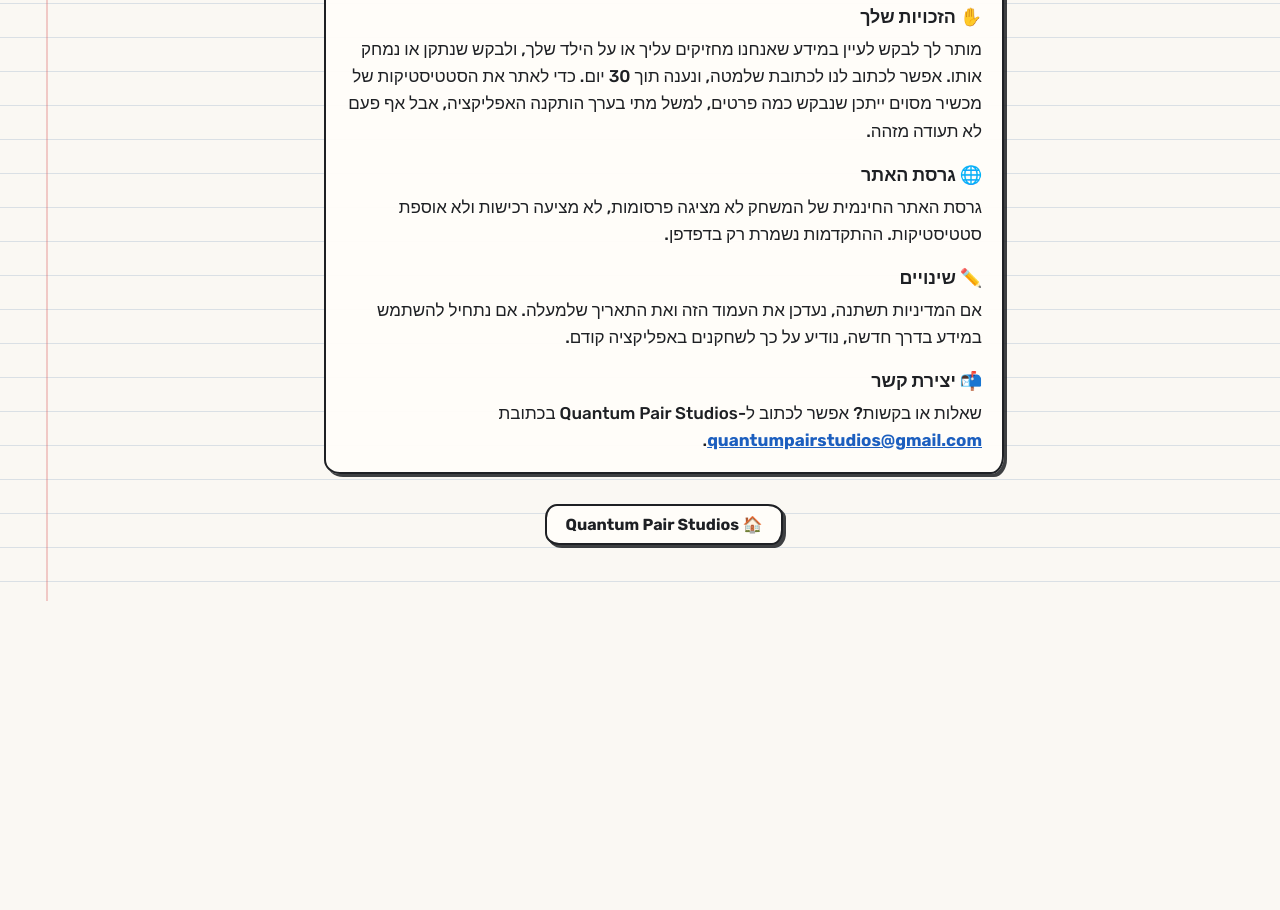
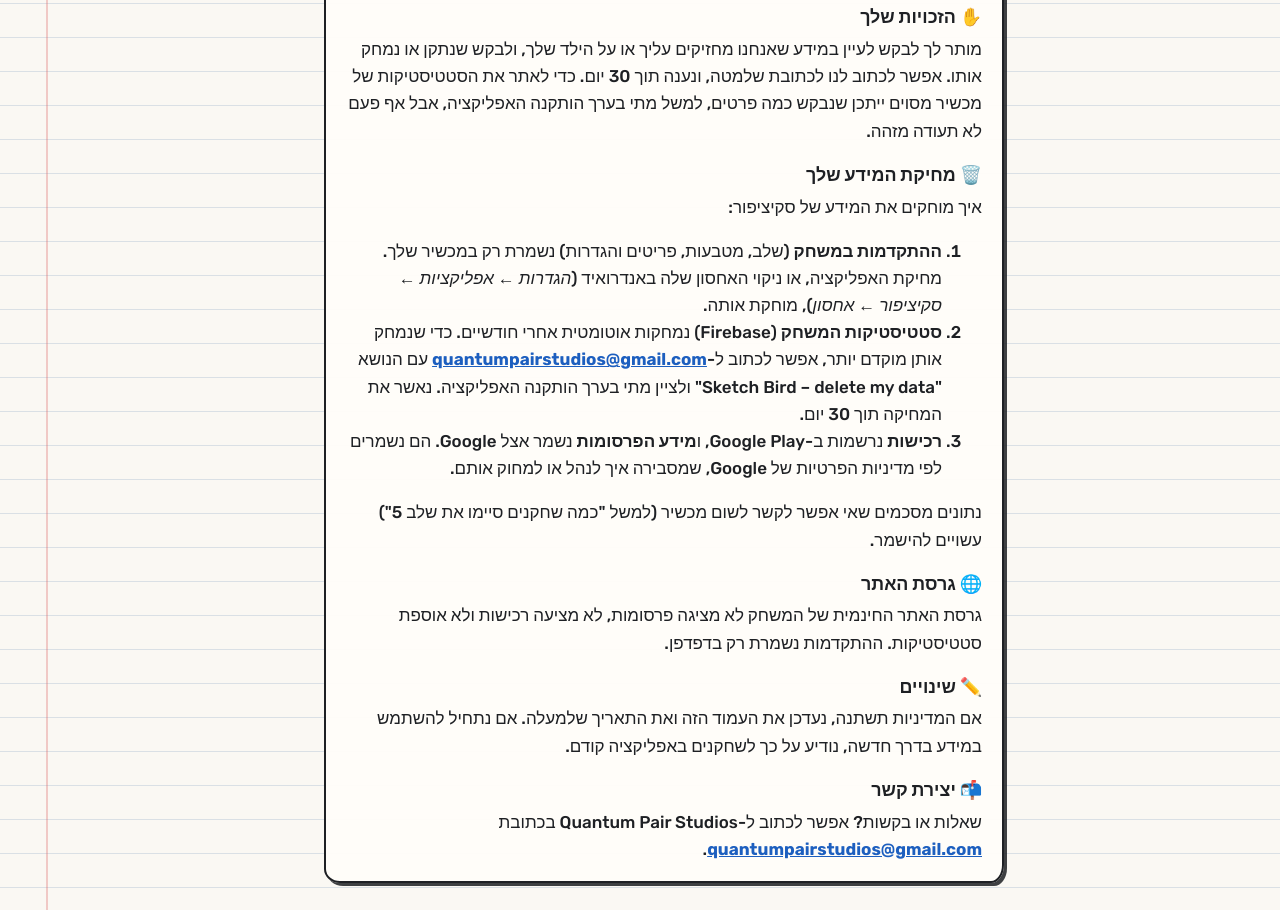
Before and after one commit to quantumpairstudios/quantumpairstudios.github.io, a plain HTML site: page sketch-bird/privacy-he.html in a window 1280 px wide. Shown: the part 1900-2810 px from the top of the page. Before the commit the page ends 2501 px from the top, so only its background shows below. Drawn offline with Linux system fonts and the light colour scheme.

Commit message:
Sketch Bird privacy policy: add a Delete your data section (EN + HE)

```diff
--- a/sketch-bird/privacy-he.html
+++ b/sketch-bird/privacy-he.html
@@ -76,6 +76,17 @@
             <p>מותר לך לבקש לעיין במידע שאנחנו מחזיקים עליך או על הילד שלך, ולבקש שנתקן או נמחק אותו. אפשר לכתוב לנו לכתובת שלמטה, ונענה תוך 30 יום. כדי לאתר את הסטטיסטיקות של מכשיר מסוים ייתכן שנבקש כמה פרטים, למשל מתי בערך הותקנה האפליקציה, אבל אף פעם לא תעודה מזהה.</p>
         </div>
 
+        <div class="section" id="delete-data">
+            <h2>🗑️ מחיקת המידע שלך</h2>
+            <p>איך מוחקים את המידע של סקיציפור:</p>
+            <ol>
+                <li><b>ההתקדמות במשחק</b> (שלב, מטבעות, פריטים והגדרות) נשמרת רק במכשיר שלך. מחיקת האפליקציה, או ניקוי האחסון שלה באנדרואיד (<i>הגדרות ← אפליקציות ← סקיציפור ← אחסון</i>), מוחקת אותה.</li>
+                <li><b>סטטיסטיקות המשחק</b> (Firebase) נמחקות אוטומטית אחרי חודשיים. כדי שנמחק אותן מוקדם יותר, אפשר לכתוב ל-<a href="mailto:quantumpairstudios@gmail.com?subject=Sketch%20Bird%20-%20delete%20my%20data">quantumpairstudios@gmail.com</a> עם הנושא "Sketch Bird – delete my data" ולציין מתי בערך הותקנה האפליקציה. נאשר את המחיקה תוך 30 יום.</li>
+                <li><b>רכישות</b> נרשמות ב-Google Play, ו<b>מידע הפרסומות</b> נשמר אצל Google. הם נשמרים לפי מדיניות הפרטיות של Google, שמסבירה איך לנהל או למחוק אותם.</li>
+            </ol>
+            <p>נתונים מסכמים שאי אפשר לקשר לשום מכשיר (למשל "כמה שחקנים סיימו את שלב 5") עשויים להישמר.</p>
+        </div>
+
         <div class="section">
             <h2>🌐 גרסת האתר</h2>
             <p>גרסת האתר החינמית של המשחק לא מציגה פרסומות, לא מציעה רכישות ולא אוספת סטטיסטיקות. ההתקדמות נשמרת רק בדפדפן.</p>
```
Also changed, not shown: sketch-bird/privacy.html (+11 -0 lines).
